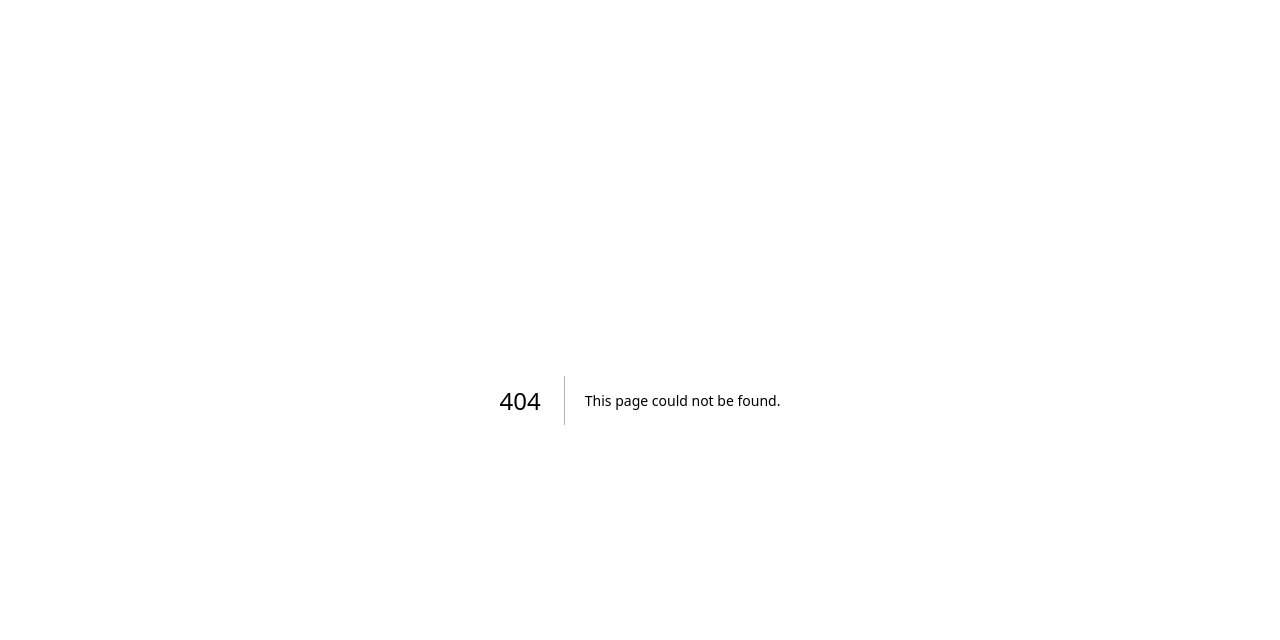
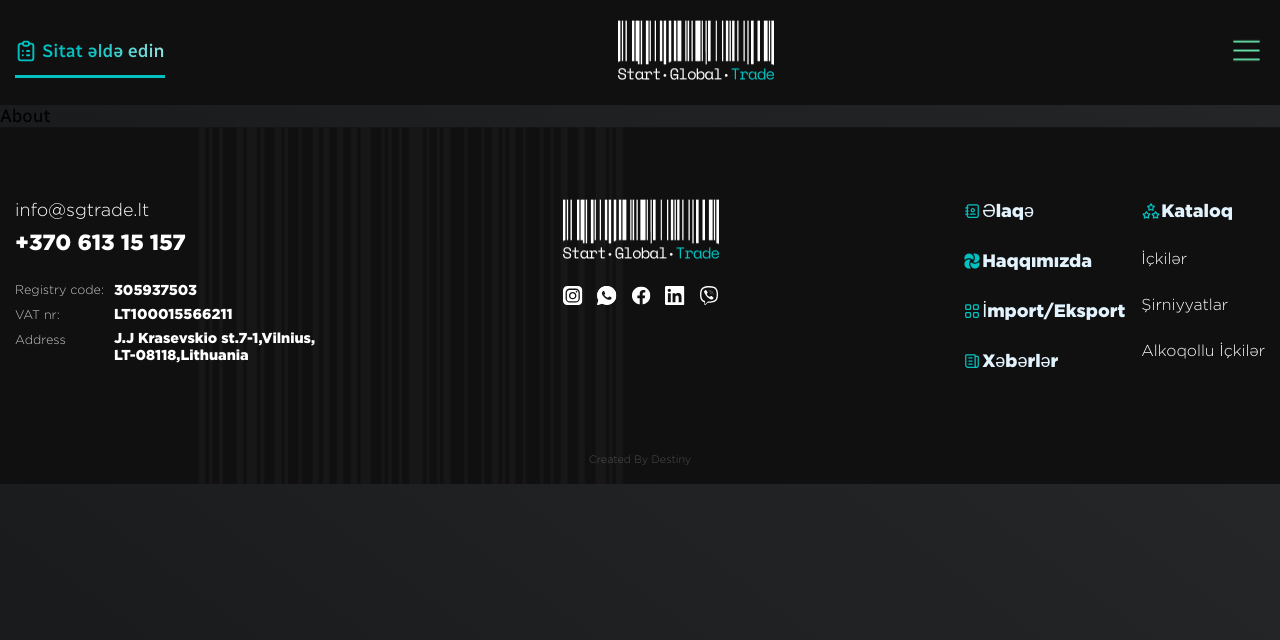
Before and after one commit to Web-Mastermind/sgtrade, a Next.js app: page /About in a window 1280 px wide. Before the commit this address had no page. Shown: the top 640 px of the page. Built offline with nearby package versions, Linux system fonts and the light colour scheme.

Commit message:
new Page About us

```diff
--- /dev/null
+++ b/app/(site)/About/page.tsx
@@ -0,0 +1,8 @@
+
+const About = () => {
+  return (
+    <div>About</div>
+  )
+}
+
+export default About
```
